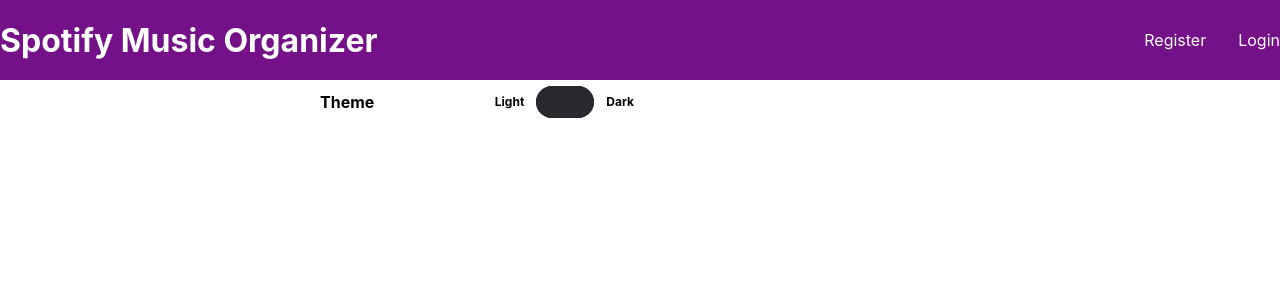
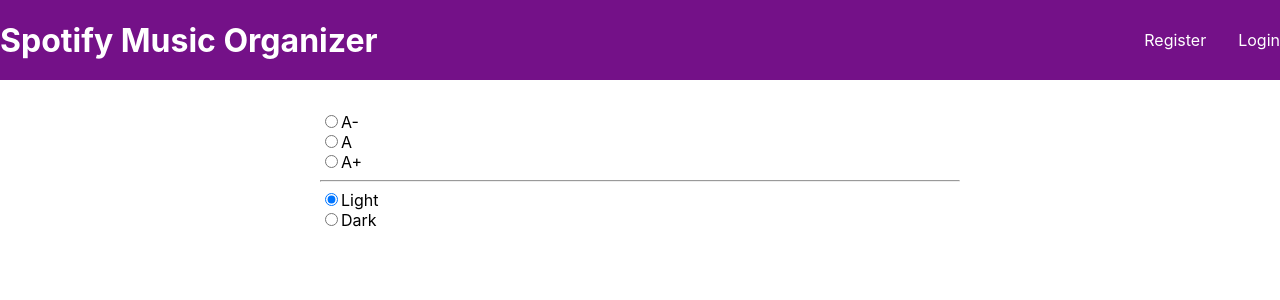
Before and after one commit to sammierosado/liftoff-group-3, a React (Create React App) app in the folder src/main/react-app-brainyBunch/: page /setting in a window 1280 px wide. Shown: the top 300 px of the page. Built offline with nearby package versions, Linux system fonts and the light colour scheme.

Commit message:
working on mode in user setting

```diff
--- a/src/main/react-app-brainyBunch/src/components/Setting.js
+++ b/src/main/react-app-brainyBunch/src/components/Setting.js
@@ -4,52 +4,120 @@
 
 const Setting = () => {
   const darkMode = localStorage.getItem("spotify-mode");
+
+  const fontSize = localStorage.getItem("spotify-font-size");
+
+  const [isFontSize, setIsFontSize] = useState(fontSize);
+  const [checkedValue, setCheckedValue] = useState(
+    isFontSize ? isFontSize : "fsNormal"
+  );
   const [isDarkMode, setIsDarkMode] = useState(darkMode);
-  const [checkedValue, setCheckedValue] = useState(
-    isDarkMode === "true" ? true : false
+  const [modeCheckedValue, setModeCheckedValue] = useState(
+    isDarkMode === "true" ? "dark" : "light"
   );
 
-  const toggleHandler = (event) => {
-    setIsDarkMode(event.target.checked);
+  useEffect(() => {
+    var bodyClasses = darkMode === "true" ? "dark" : "";
+    bodyClasses = bodyClasses + " " + (fontSize ? isFontSize : "fsNormal");
 
-    if (event.target.checked) {
-      localStorage.setItem("spotify-mode", event.target.checked);
-    } else {
-      localStorage.removeItem("spotify-mode");
-    }
-
-    setCheckedValue(event.target.checked);
-  };
-
-  useEffect(() => {
-    var bodyClasses = darkMode === 'true' ? 'dark' : '';
     document.body.className = bodyClasses;
   });
 
+  const fontSizeHandler = (event) => {
+    console.log(event.target.value);
+    localStorage.setItem("spotify-font-size", event.target.value);
+
+    var bodyClasses = darkMode === "true" ? "dark" : "";
+    bodyClasses = bodyClasses + " " + event.target.value;
+
+    setCheckedValue(event.target.value);
+
+    setIsFontSize(event.target.value);
+  };
+
+  const modeHandler = (event) => {
+    setIsDarkMode(event.target.value === "dark");
+
+    if (event.target.checked) {
+      localStorage.setItem("spotify-mode", event.target.value);
+
+      var bodyClasses = fontSize ? fontSize : "fsNormal";
+      bodyClasses = bodyClasses + " " + event.target.value;
+      document.body.className = bodyClasses;
+    } else {
+      localStorage.removeItem("spotify-mode");
+
+      document.body.className = fontSize ? fontSize : "fsNormal";
+    }
+
+    setModeCheckedValue(event.target.value);
+  };
 
   return (
     <div>
-        <Navigation/>
-    <div className="settings">
-      <div className="row">
-        <div className="label">Theme</div>
-        <div className="value">
-          <span className="optionText">Light</span>
-          <div className="toggleSwitch">
-            <label className="toggle">
-              <input
-                className="toggleCheckbox"
-                type="checkbox"
-                checked="checkedValue"
-                onChange={toggleHandler}
-              />
-              <div className="toggleSwitch"></div>
+      <Navigation />
+      <div className="settings">
+        <div className="radioGroup" onChange={fontSizeHandler}>
+          <div className="small">
+            <input
+              type="radio"
+              id="option-one"
+              name="selector"
+              value="fsSmall"
+              checked={checkedValue === "fsSmall"}
+            />
+            <label htmlFor="option-one">A-</label>
+          </div>
+          <div className="normal">
+            <input
+              type="radio"
+              id="option-two"
+              name="selector"
+              value="fsNormal"
+              checked={checkedValue === "fsNormal"}
+            />
+            <label htmlFor="option-two">A</label>
+          </div>
+          <div className="big">
+            <input
+              type="radio"
+              id="option-three"
+              name="selector"
+              value="fsBig"
+              checked={checkedValue === "fsBig"}
+            />
+            <label htmlFor="option-three" className="big">
+              A+
             </label>
           </div>
-          <span className="optionText">Dark</span>
+        </div>
+        <hr />
+        {/* // theme  changes*/}
+        <div className="modeRadioGroup" onChange={modeHandler}>
+          <div className="light">
+            <input
+              type="radio"
+              id="mode-light"
+              name="selector"
+              value="light"
+              checked={modeCheckedValue === "light"}
+            />
+            <label htmlFor="mode-light">Light</label>
+          </div>
+          <div className="dark">
+            <input
+              type="radio"
+              id="mode-dark"
+              name="selector"
+              value="dark"
+              checked={modeCheckedValue === "dark"}
+            />
+            <label htmlFor="mode-dark" className="dark">
+              Dark
+            </label>
+          </div>
         </div>
       </div>
-    </div>
     </div>
   );
 };
--- a/src/main/react-app-brainyBunch/src/css/setting.css
+++ b/src/main/react-app-brainyBunch/src/css/setting.css
@@ -3,6 +3,7 @@
     max-width: 40rem;
     margin: 2rem auto;
     padding: 2rem;
+    margin-top: 80px;
 }
 
 .row {
--- a/src/main/react-app-brainyBunch/src/index.css
+++ b/src/main/react-app-brainyBunch/src/index.css
@@ -11,3 +11,15 @@
   font-family: source-code-pro, Menlo, Monaco, Consolas, 'Courier New',
     monospace;
 }
+
+.fsSmall {
+  font-size: 12px;
+}
+
+.fsNormal {
+  font-size: 16px;
+}
+
+.fsBig {
+  font-size: 20px;
+}
```
